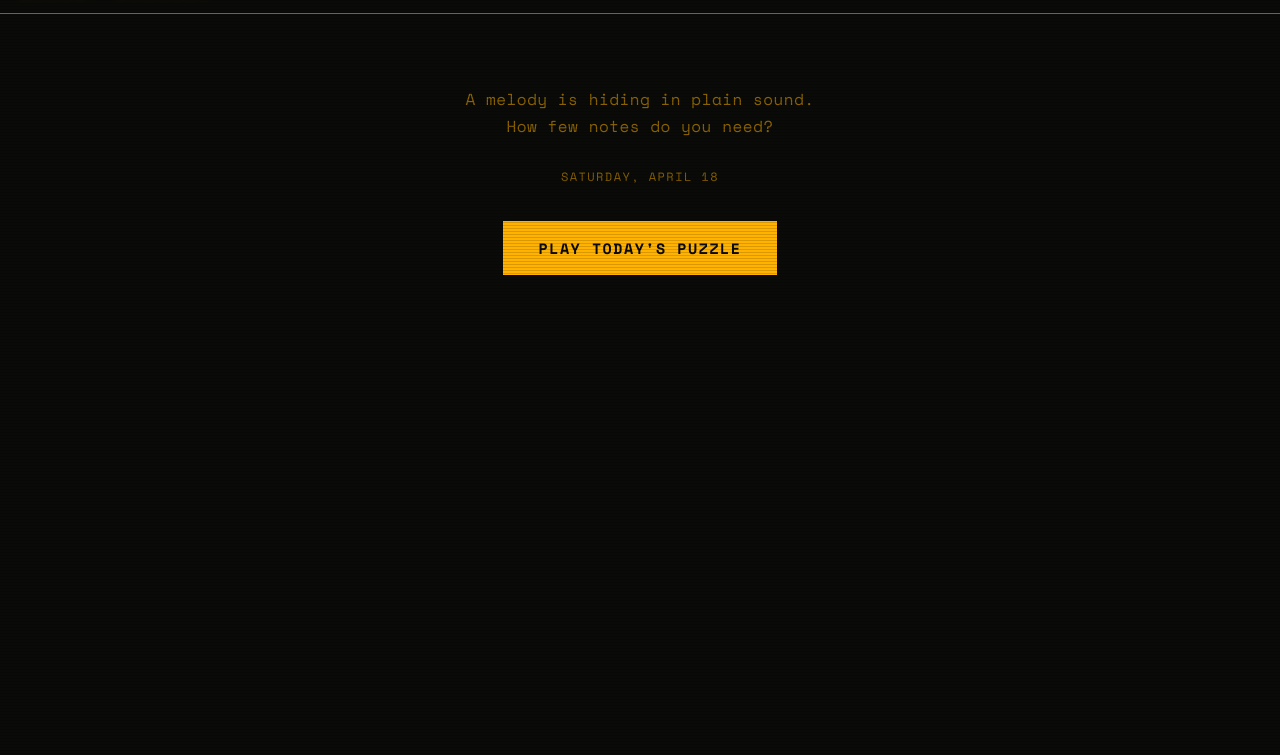
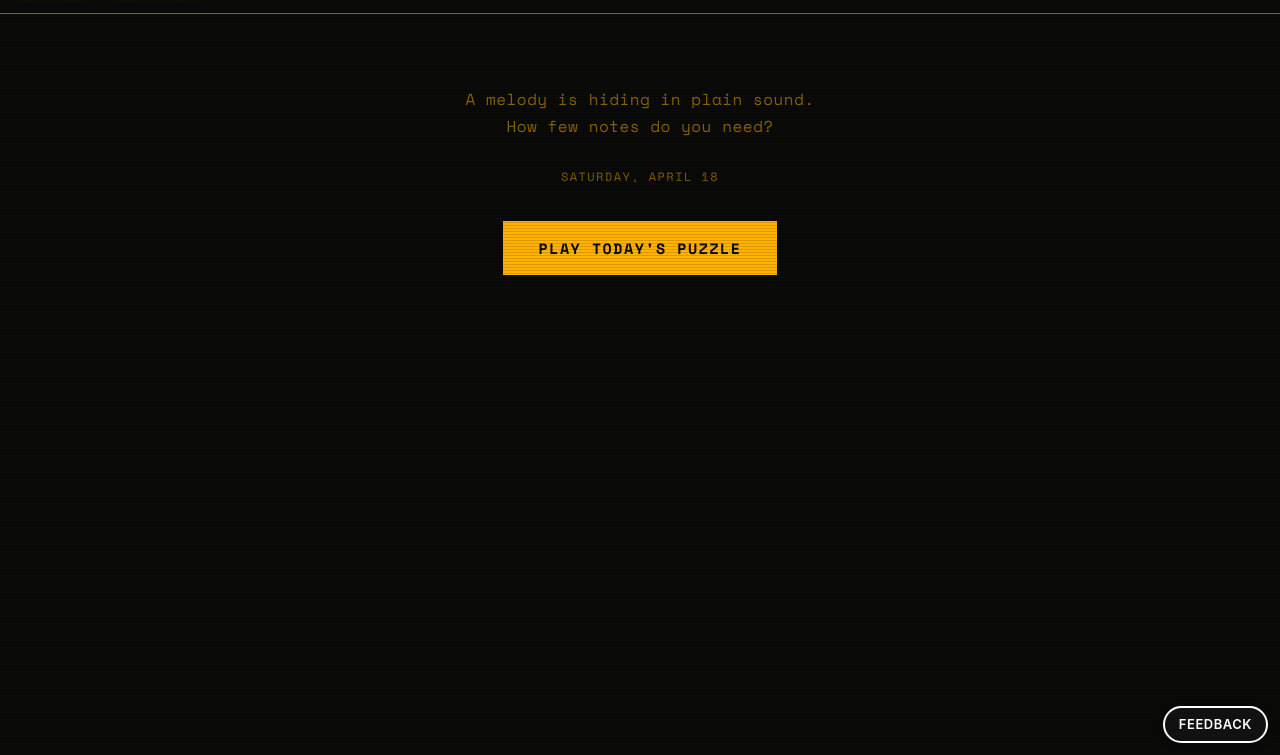
Before and after one commit to BenLirio/melody-guesser, a plain HTML site: page index.html in a window 1280 px wide. Shown: the part 45-800 px from the top of the page. Drawn offline with nearby package versions, Linux system fonts and the light colour scheme.

Commit message:
add: feedback widget

```diff
--- /dev/null
+++ b/feedback.js
@@ -0,0 +1,118 @@
+(function () {
+  var ENDPOINT = 'https://5c99bazuj0.execute-api.us-east-1.amazonaws.com/feedback';
+
+  function detectSlug() {
+    var seg = location.pathname.split('/').filter(Boolean);
+    return (seg[0] || 'unknown').toLowerCase();
+  }
+
+  var CSS = ''
+    + '.ef-fb-btn{position:fixed;right:12px;bottom:12px;z-index:2147483000;'
+    + 'background:#111;color:#fff;border:2px solid #fff;padding:10px 14px;'
+    + 'font:600 13px/1 -apple-system,BlinkMacSystemFont,"Segoe UI",sans-serif;'
+    + 'letter-spacing:.04em;text-transform:uppercase;cursor:pointer;'
+    + 'border-radius:999px;box-shadow:0 2px 8px rgba(0,0,0,.25)}'
+    + '.ef-fb-btn:hover{background:#fff;color:#111}'
+    + '.ef-fb-overlay{position:fixed;inset:0;z-index:2147483001;background:rgba(0,0,0,.55);'
+    + 'display:none;align-items:center;justify-content:center;padding:16px}'
+    + '.ef-fb-overlay.open{display:flex}'
+    + '.ef-fb-modal{background:#fff;color:#111;width:100%;max-width:420px;padding:20px;'
+    + 'border-radius:8px;font:14px/1.4 -apple-system,BlinkMacSystemFont,"Segoe UI",sans-serif;'
+    + 'box-shadow:0 20px 60px rgba(0,0,0,.35)}'
+    + '.ef-fb-modal h3{margin:0 0 6px;font-size:16px}'
+    + '.ef-fb-modal p{margin:0 0 12px;font-size:13px;color:#555}'
+    + '.ef-fb-modal textarea{width:100%;min-height:110px;padding:10px;border:1px solid #ccc;'
+    + 'border-radius:4px;font:inherit;resize:vertical;box-sizing:border-box}'
+    + '.ef-fb-row{display:flex;gap:8px;justify-content:flex-end;margin-top:10px}'
+    + '.ef-fb-row button{padding:9px 14px;border:1px solid #111;background:#fff;color:#111;'
+    + 'cursor:pointer;font:inherit;border-radius:4px}'
+    + '.ef-fb-row button.primary{background:#111;color:#fff}'
+    + '.ef-fb-row button[disabled]{opacity:.5;cursor:default}'
+    + '.ef-fb-status{font-size:12px;color:#555;margin-top:8px;min-height:1em}';
+
+  function mount() {
+    if (document.getElementById('ef-fb-style')) return;
+    var style = document.createElement('style');
+    style.id = 'ef-fb-style';
+    style.textContent = CSS;
+    document.head.appendChild(style);
+
+    var btn = document.createElement('button');
+    btn.className = 'ef-fb-btn';
+    btn.type = 'button';
+    btn.setAttribute('aria-label', 'Send feedback');
+    btn.textContent = 'Feedback';
+
+    var overlay = document.createElement('div');
+    overlay.className = 'ef-fb-overlay';
+    overlay.innerHTML = ''
+      + '<div class="ef-fb-modal" role="dialog" aria-labelledby="ef-fb-title">'
+      + '<h3 id="ef-fb-title">Send feedback</h3>'
+      + '<p>What worked, what broke, what would make this better?</p>'
+      + '<textarea maxlength="2000" placeholder="Type anything..."></textarea>'
+      + '<div class="ef-fb-status"></div>'
+      + '<div class="ef-fb-row">'
+      + '<button type="button" class="ef-fb-cancel">Cancel</button>'
+      + '<button type="button" class="primary ef-fb-send">Send</button>'
+      + '</div></div>';
+
+    document.body.appendChild(btn);
+    document.body.appendChild(overlay);
+
+    var textarea = overlay.querySelector('textarea');
+    var status = overlay.querySelector('.ef-fb-status');
+    var sendBtn = overlay.querySelector('.ef-fb-send');
+    var cancelBtn = overlay.querySelector('.ef-fb-cancel');
+
+    function open() {
+      overlay.classList.add('open');
+      status.textContent = '';
+      setTimeout(function () { textarea.focus(); }, 30);
+    }
+    function close() {
+      overlay.classList.remove('open');
+    }
+    function reset() {
+      textarea.value = '';
+      sendBtn.disabled = false;
+      sendBtn.textContent = 'Send';
+    }
+
+    btn.addEventListener('click', open);
+    cancelBtn.addEventListener('click', close);
+    overlay.addEventListener('click', function (e) { if (e.target === overlay) close(); });
+
+    sendBtn.addEventListener('click', function () {
+      var text = textarea.value.trim();
+      if (!text) {
+        status.textContent = 'Add a note first.';
+        return;
+      }
+      sendBtn.disabled = true;
+      sendBtn.textContent = 'Sending...';
+      status.textContent = '';
+
+      fetch(ENDPOINT, {
+        method: 'POST',
+        headers: { 'Content-Type': 'application/json' },
+        body: JSON.stringify({ slug: detectSlug(), text: text })
+      }).then(function (r) {
+        if (!r.ok) throw new Error('http_' + r.status);
+        return r.json();
+      }).then(function () {
+        status.textContent = 'Thanks — got it.';
+        setTimeout(function () { close(); reset(); }, 1200);
+      }).catch(function () {
+        sendBtn.disabled = false;
+        sendBtn.textContent = 'Retry';
+        status.textContent = 'Send failed. Try again?';
+      });
+    });
+  }
+
+  if (document.readyState === 'loading') {
+    document.addEventListener('DOMContentLoaded', mount);
+  } else {
+    mount();
+  }
+})();
--- a/index.html
+++ b/index.html
@@ -12,6 +12,7 @@
   <link href="https://fonts.googleapis.com/css2?family=Space+Mono:wght@400;700&display=swap" rel="stylesheet">
   <link rel="stylesheet" href="style.css">
   <script src="app.js" defer></script>
+  <script src="feedback.js" defer></script>
 </head>
 <body>
   <header>
```
